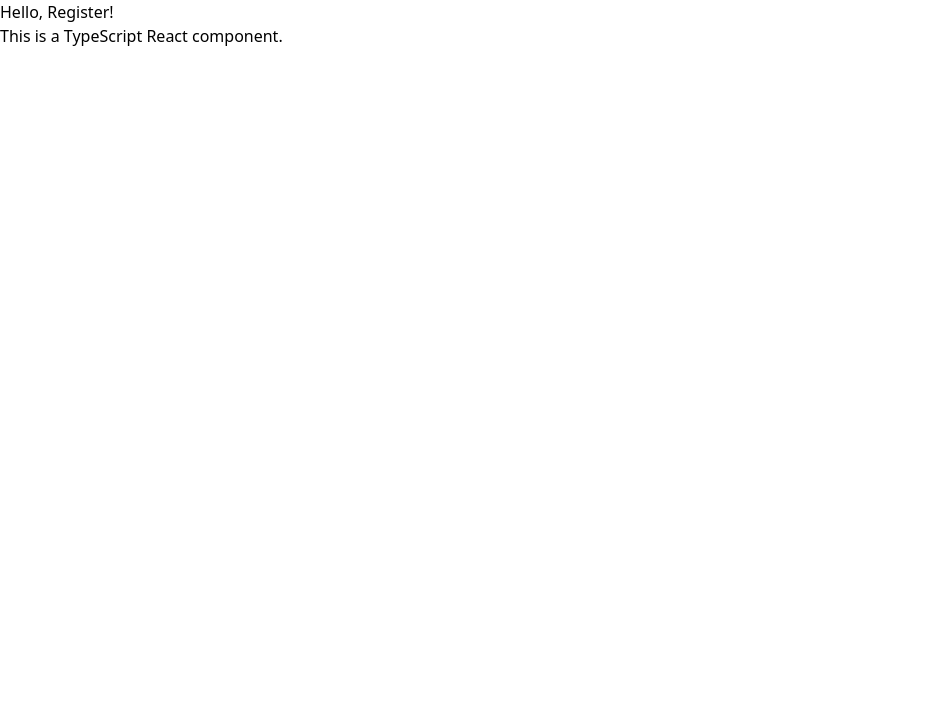
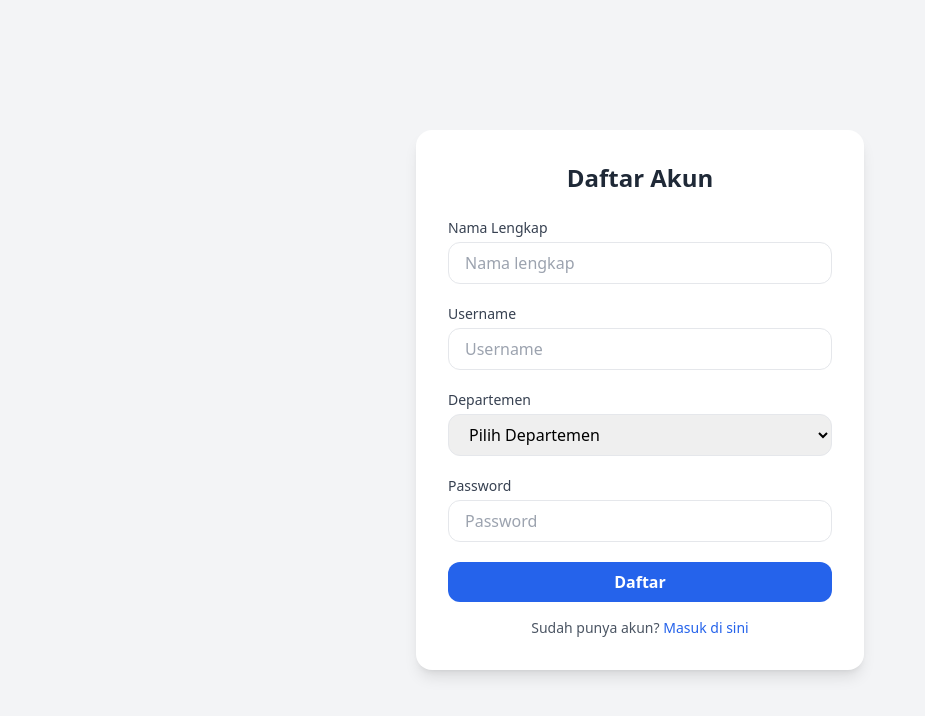
Before and after one commit to praztyobudi/Anrapp, a Next.js app in the folder frontend/: page /auth/register in a window 1280 px wide. Shown: the top 716 px of the page, without its empty margins (0-925 px from the left). Built offline with nearby package versions, Linux system fonts and the light colour scheme.

Commit message:
register

```diff
--- a/frontend/app/auth/register/page.tsx
+++ b/frontend/app/auth/register/page.tsx
@@ -1,13 +1,134 @@
-// components/HelloWorld.tsx
-import React from 'react';
+'use client';
 
-const HelloWorld: React.FC = () => {
+import { useState } from 'react';
+import { useRouter } from 'next/navigation';
+
+export default function RegisterPage() {
+  const router = useRouter();
+  const [form, setForm] = useState({
+    name: '',
+    username: '',
+    department: '',
+    password: '',
+  });
+  const [loading, setLoading] = useState(false);
+  const [message, setMessage] = useState<{ type: 'error' | 'success'; text: string } | null>(null);
+
+  const handleChange = (e: React.ChangeEvent<HTMLInputElement | HTMLSelectElement>) => {
+    setForm({ ...form, [e.target.name]: e.target.value });
+  };
+
+  const handleSubmit = async (e: React.FormEvent) => {
+    e.preventDefault();
+    setLoading(true);
+    setMessage(null);
+
+    try {
+      const res = await fetch('https://app.prazelab.my.id/api/register', {
+        method: 'POST',
+        headers: { 'Content-Type': 'application/json' },
+        body: JSON.stringify(form),
+      });
+
+      const data = await res.json();
+      if (!res.ok) throw new Error(data.message || 'Registrasi gagal');
+
+      setMessage({ type: 'success', text: 'Registrasi berhasil! Mengarahkan ke login...' });
+      setTimeout(() => router.push('/auth/login'), 1500);
+    } catch (err: any) {
+      setMessage({ type: 'error', text: err.message });
+    } finally {
+      setLoading(false);
+    }
+  };
+
   return (
-    <div>
-      <h1>Hello, Register!</h1>
-      <p>This is a TypeScript React component.</p>
+    <div className="min-h-screen bg-gray-100 flex items-center justify-center px-4">
+      <div className="bg-white p-8 rounded-2xl shadow-lg w-full max-w-md">
+        <h2 className="text-2xl font-bold text-center mb-6 text-gray-800">Daftar Akun</h2>
+
+        {message && (
+          <div
+            className={`mb-4 px-4 py-2 rounded text-sm font-medium ${
+              message.type === 'error' ? 'bg-red-100 text-red-700' : 'bg-green-100 text-green-700'
+            }`}
+          >
+            {message.text}
+          </div>
+        )}
+
+        <form onSubmit={handleSubmit} className="space-y-5">
+          <div>
+            <label className="block mb-1 text-sm font-medium text-gray-700">Nama Lengkap</label>
+            <input
+              type="text"
+              name="name"
+              required
+              value={form.name}
+              onChange={handleChange}
+              className="w-full px-4 py-2 border rounded-xl focus:outline-none focus:ring-2 focus:ring-blue-500"
+              placeholder="Nama lengkap"
+            />
+          </div>
+
+          <div>
+            <label className="block mb-1 text-sm font-medium text-gray-700">Username</label>
+            <input
+              type="text"
+              name="username"
+              required
+              value={form.username}
+              onChange={handleChange}
+              className="w-full px-4 py-2 border rounded-xl focus:outline-none focus:ring-2 focus:ring-blue-500"
+              placeholder="Username"
+            />
+          </div>
+
+          <div>
+            <label className="block mb-1 text-sm font-medium text-gray-700">Departemen</label>
+            <select
+              name="department"
+              required
+              value={form.department}
+              onChange={handleChange}
+              className="w-full px-4 py-2 border rounded-xl focus:outline-none focus:ring-2 focus:ring-blue-500"
+            >
+              <option value="" disabled>Pilih Departemen</option>
+              <option value="staff">Staff</option>
+              <option value="manager">Manager</option>
+              <option value="marketing">Marketing</option>
+            </select>
+          </div>
+
+          <div>
+            <label className="block mb-1 text-sm font-medium text-gray-700">Password</label>
+            <input
+              type="password"
+              name="password"
+              required
+              value={form.password}
+              onChange={handleChange}
+              className="w-full px-4 py-2 border rounded-xl focus:outline-none focus:ring-2 focus:ring-blue-500"
+              placeholder="Password"
+            />
+          </div>
+
+          <button
+            type="submit"
+            disabled={loading}
+            className="w-full bg-blue-600 hover:bg-blue-700 text-white font-semibold py-2 rounded-xl transition duration-300"
+          >
+            {loading ? 'Mendaftarkan...' : 'Daftar'}
+          </button>
+        </form>
+
+        <p className="mt-4 text-sm text-center text-gray-600">
+          Sudah punya akun?{' '}
+          <a href="/auth/login" className="text-blue-600 hover:underline">
+            Masuk di sini
+          </a>
+        </p>
+      </div>
     </div>
   );
-};
-
-export default HelloWorld;
+}
```
